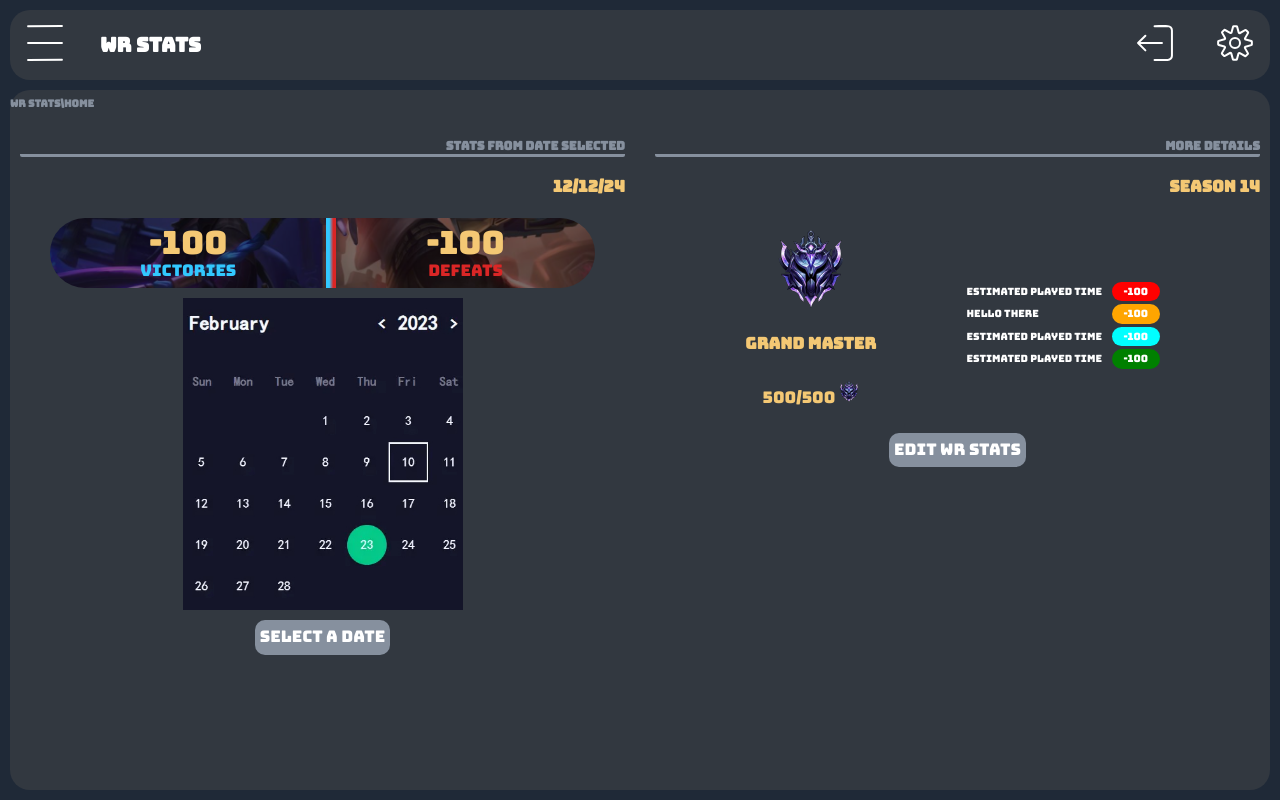
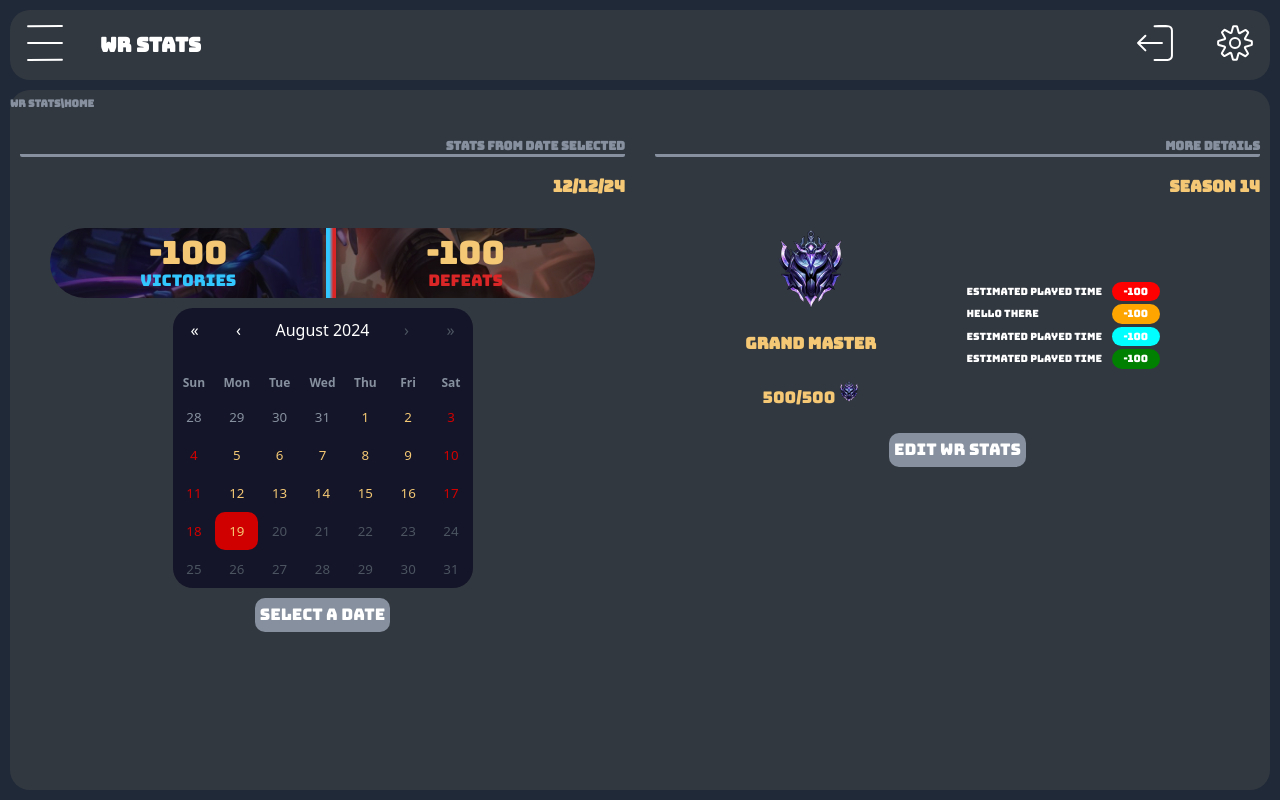
Before and after one commit to EdwCalle/wr-stats-web-app, a React (Vite) app: page / in a window 1280 px wide. Built offline with nearby package versions, Linux system fonts and the light colour scheme; a web font is replaced by a local one.

Commit message:
Calendar-react with first customed css style

```diff
--- a/package.json
+++ b/package.json
@@ -12,6 +12,7 @@
   "dependencies": {
     "normalize.css": "^8.0.1",
     "react": "^18.3.1",
+    "react-calendar": "^5.0.0",
     "react-dom": "^18.3.1",
     "react-icons": "^5.3.0"
   },
--- a/src/components/CardCalendar.jsx
+++ b/src/components/CardCalendar.jsx
@@ -1,7 +1,10 @@
+import '../css/Calendar.css'
 import '../css/CardCalendar.css'
 import CounterView from './CounterView'
-import calendar from '../assets/calendar.jpg'
+// import calendar from '../assets/calendar.jpg'
+import Calendar from 'react-calendar'
 import '../css/Card.css'
+
 function CardCalendar() {
   return (
     <article className='card card-calendar'>
@@ -10,7 +13,12 @@ function CardCalendar() {
         <h4 className='card-subtitle'>12/12/24</h4>
       </div>
       <CounterView></CounterView>
-      <img src={calendar} alt='' className='card-calendarView' />
+      {/* <img src={calendar} alt='' className='card-calendarView' /> */}
+      <Calendar
+        calendarType='gregory'
+        maxDate={new Date()}
+        minDate={new Date('01/01/2020')}
+      />
       <button className='card-button'>select a date</button>
     </article>
   )
--- /dev/null
+++ b/src/css/Calendar.css
@@ -0,0 +1,194 @@
+.react-calendar {
+  width: 350px;
+  max-width: 100%;
+  background: white;
+  border: 1px solid #a0a096;
+  font-family: Arial, Helvetica, sans-serif;
+  line-height: 1.125em;
+  /* mod */
+  background: rgb(20, 21, 40);
+  border: none;
+  border-radius: 20px;
+  font-family: system-ui, sans-serif;
+  width: 100%;
+  max-width: 300px;
+  min-width: 150px;
+}
+/* mod */
+.react-calendar__month-view__weekdays abbr[title] {
+  text-decoration: none;
+  font-family: system-ui, sans-serif;
+  color: var(--third-color);
+}
+/* default: show two moths */
+.react-calendar--doubleView {
+  width: 700px;
+}
+
+.react-calendar--doubleView .react-calendar__viewContainer {
+  display: flex;
+  margin: -0.5em;
+}
+
+.react-calendar--doubleView .react-calendar__viewContainer > * {
+  width: 50%;
+  margin: 0.5em;
+}
+
+/* default: adjust box sizing */
+.react-calendar,
+.react-calendar *,
+.react-calendar *:before,
+.react-calendar *:after {
+  -moz-box-sizing: border-box;
+  -webkit-box-sizing: border-box;
+  box-sizing: border-box;
+}
+
+.react-calendar button {
+  margin: 0;
+  border: 0;
+  outline: none;
+}
+
+.react-calendar button:enabled:hover {
+  cursor: pointer;
+}
+
+.react-calendar__navigation {
+  display: flex;
+  height: 44px;
+  margin-bottom: 1em;
+}
+
+.react-calendar__navigation button {
+  min-width: 44px;
+  background: none;
+  /* mod */
+  color: var(--primary-color);
+}
+
+.react-calendar__navigation button:disabled {
+  background-color: #f0f0f0;
+  /* mod */
+  background-color: transparent;
+  color: var(--third-bg-color);
+}
+
+.react-calendar__navigation button:enabled:hover,
+.react-calendar__navigation button:enabled:focus {
+  background-color: #e6e6e6;
+  /* mod */
+  background-color: var(--third-bg-color);
+}
+/* default: week days*/
+.react-calendar__month-view__weekdays {
+  text-align: center;
+  text-transform: uppercase;
+  font: inherit;
+  font-size: 0.75em;
+  font-weight: bold;
+  /* mod */
+  text-transform: capitalize;
+}
+
+.react-calendar__month-view__weekdays__weekday {
+  padding: 0.5em;
+}
+
+.react-calendar__month-view__weekNumbers .react-calendar__tile {
+  display: flex;
+  align-items: center;
+  justify-content: center;
+  font: inherit;
+  font-size: 0.75em;
+  font-weight: bold;
+}
+/* default: month days */
+.react-calendar__tile {
+  max-width: 100%;
+  padding: 10px 6.6667px;
+  background: none;
+  text-align: center;
+  line-height: 16px;
+  font: inherit;
+  font-size: 0.833em;
+  /* mod */
+  color: var(--secondary-color);
+  border-radius: 10px;
+}
+.react-calendar__month-view__days__day--weekend {
+  color: #d10000;
+}
+
+.react-calendar__month-view__days__day--neighboringMonth,
+.react-calendar__decade-view__years__year--neighboringDecade,
+.react-calendar__century-view__decades__decade--neighboringCentury {
+  color: #757575;
+  /* mod */
+  color: var(--third-color);
+}
+.react-calendar__year-view .react-calendar__tile,
+.react-calendar__decade-view .react-calendar__tile,
+.react-calendar__century-view .react-calendar__tile {
+  padding: 2em 0.5em;
+}
+
+.react-calendar__tile:disabled {
+  background-color: #f0f0f0;
+  color: #ababab;
+  /* mod */
+  border-radius: 0;
+  background-color: transparent;
+  color: var(--third-bg-color);
+}
+
+.react-calendar__month-view__days__day--neighboringMonth:disabled,
+.react-calendar__decade-view__years__year--neighboringDecade:disabled,
+.react-calendar__century-view__decades__decade--neighboringCentury:disabled {
+  color: #cdcdcd;
+}
+
+.react-calendar__tile:enabled:hover,
+.react-calendar__tile:enabled:focus {
+  background-color: #e6e6e6;
+  /* mod */
+  background-color: var(--third-bg-color);
+}
+
+.react-calendar__tile--now {
+  background: #ffff76;
+  /* mod */
+  background: #d10000;
+}
+
+.react-calendar__tile--now:enabled:hover,
+.react-calendar__tile--now:enabled:focus {
+  background: #ffffa9;
+  /* mod */
+  background: rgb(246, 103, 103);
+}
+
+.react-calendar__tile--hasActive {
+  background: #76baff;
+}
+
+.react-calendar__tile--hasActive:enabled:hover,
+.react-calendar__tile--hasActive:enabled:focus {
+  background: #a9d4ff;
+}
+
+.react-calendar__tile--active {
+  background: #006edc;
+  color: white;
+  /* mod */
+}
+
+.react-calendar__tile--active:enabled:hover,
+.react-calendar__tile--active:enabled:focus {
+  background: #1087ff;
+}
+
+.react-calendar--selectRange .react-calendar__tile--hover {
+  background-color: #e6e6e6;
+}
--- a/src/css/CardCalendar.css
+++ b/src/css/CardCalendar.css
@@ -4,11 +4,13 @@
   justify-content: start;
   align-items: center;
   flex-wrap: nowrap;
+  gap: 10px;
 }
 .card-calendarView {
   width: 100%;
   max-width: 300px;
   min-width: 150px;
+  border-radius: 20px;
   padding: 10px;
   box-sizing: border-box;
   /* border: 1px solid; */
```
Also changed, not shown: 1 other file (tests, documents, lock files or other folders).
